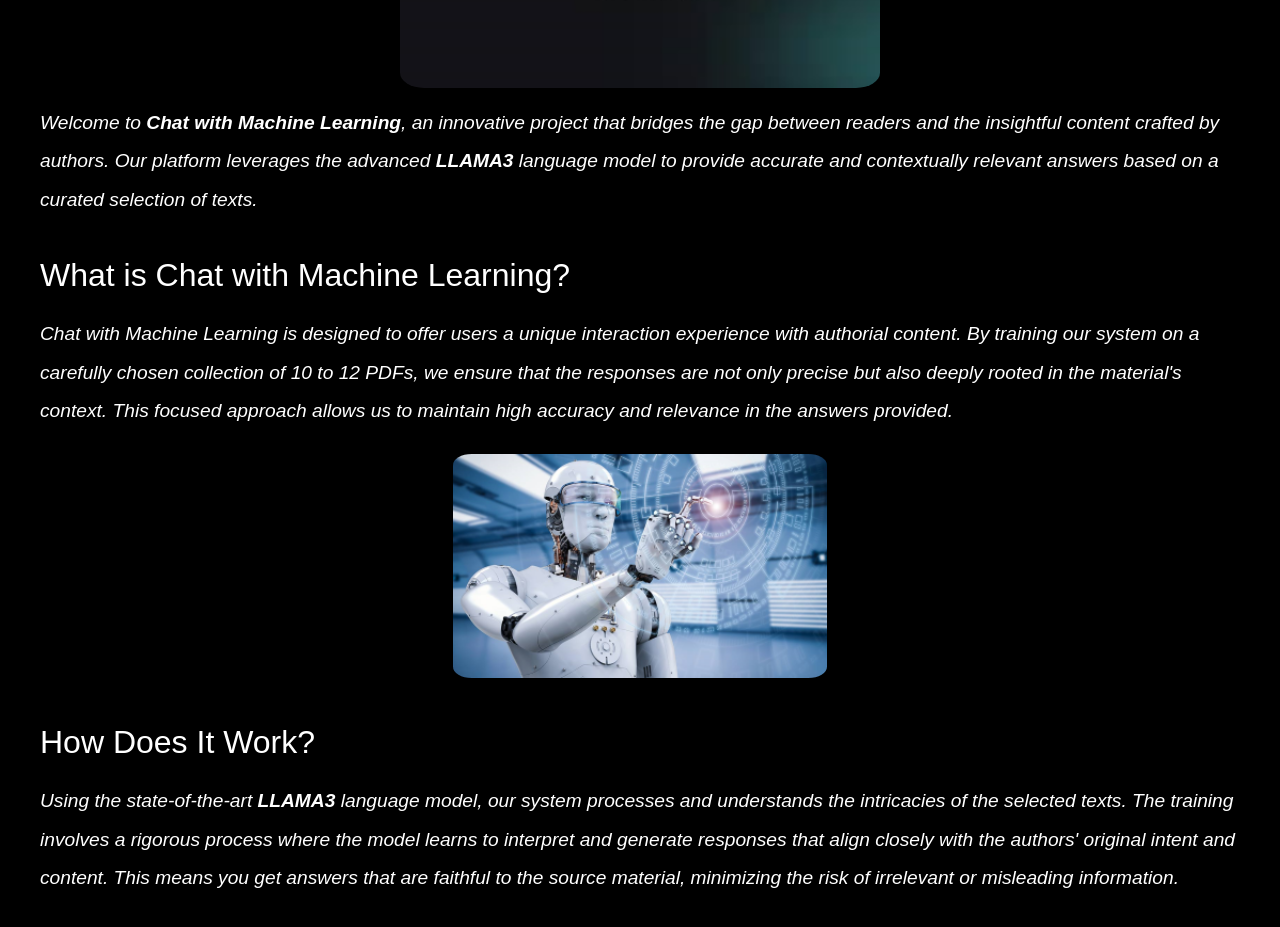
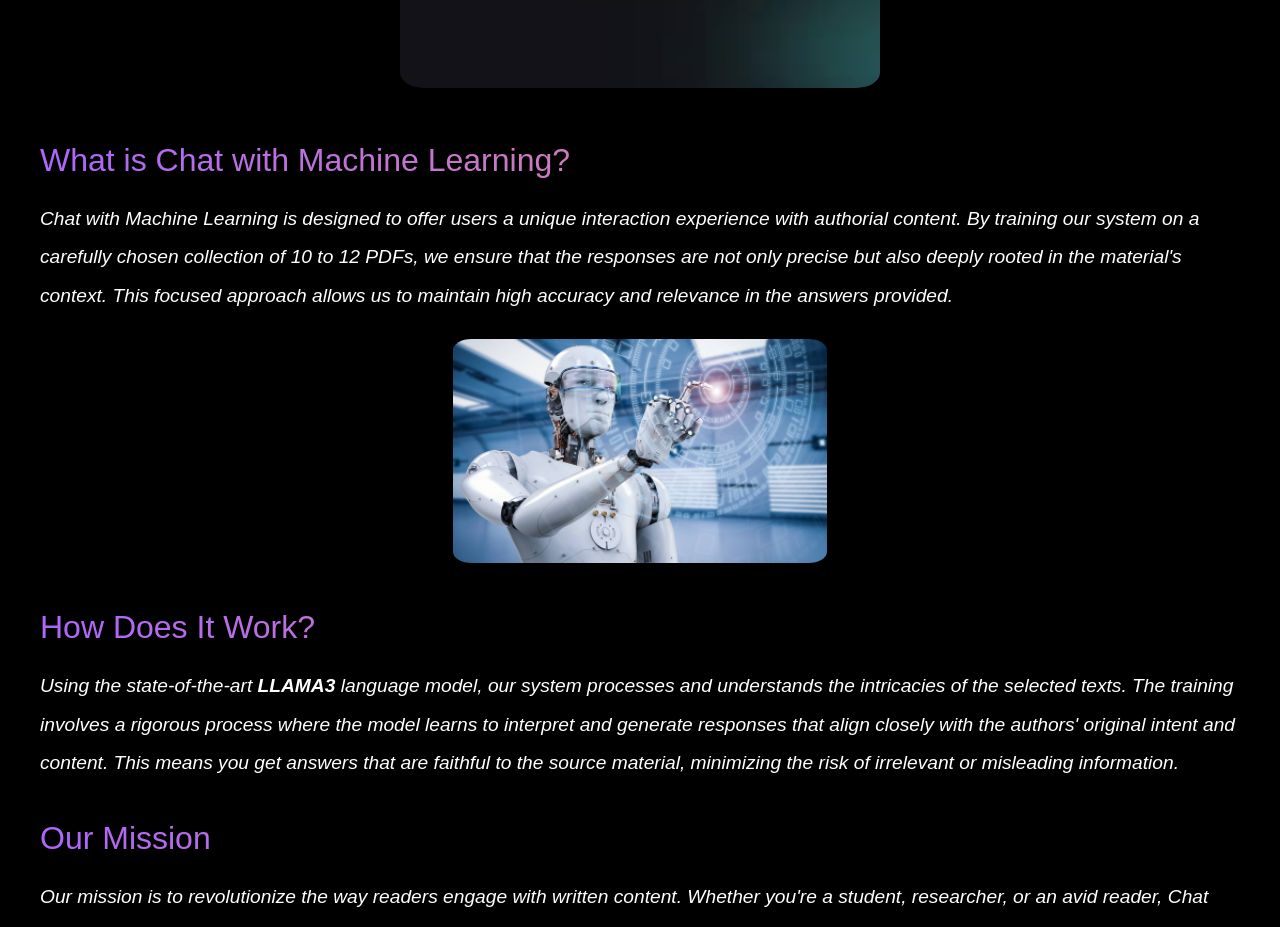
Before and after one commit to v-Shivaprasad/Chat-with-ML, a React (Vite) app in the folder Chat with ML/: page /about in a window 1280 px wide. Shown: the part 416-1343 px from the top of the page. Built offline with nearby package versions, Linux system fonts and the light colour scheme.

Commit message:
about text color changed

```diff
--- a/Chat with ML/src/App.css
+++ b/Chat with ML/src/App.css
@@ -2,10 +2,16 @@
     @apply fill-black bg-none dark:fill-white;
 }
 
-.input_field{
+/* .input_field{
     @layer !border-t-blue-gray-200 focus:!border-t-gray-900;
-}
+} */
 
 .form_tw{
     @apply mt-8 mb-2 w-80 max-w-screen-lg sm:w-96;
 }
+.gradient__text {
+    background: var(--gradient-text);
+    background-clip: text;
+    -webkit-background-clop: text;
+    -webkit-text-fill-color: transparent;
+}
--- a/Chat with ML/src/components/Chat.jsx
+++ b/Chat with ML/src/components/Chat.jsx
@@ -82,7 +82,7 @@ const Chat = () => {
         />
         <button
           type="submit"
-          className="ml-2 mb-2 px-4 py-2 bg-blue-500 text-white rounded-lg"
+          className="ml-2 mb-2 px-4 py-2 bg-white border-2 text-black rounded-lg"
         >
           Send
         </button>
--- a/Chat with ML/src/index.css
+++ b/Chat with ML/src/index.css
@@ -52,6 +52,18 @@
 :root {
   --color-primary: 0, 4, 17;
   /* RGB values for the primary color */
+
+    --font-family: 'Manrope', sans-serif;
+
+    --gradient-text: linear-gradient(89.97deg, #AE67FA 1.84%, #F49867 102.67%);
+    --gradient-bar: linear-gradient(103.22deg, #AE67FA -13.86%, #F49867 99.55%);
+
+    --color-bg: #040C18;
+    --color-footer : #031B34;
+    --color-blog: #042c54;
+    --color-text: #81AFDD;
+    --color-subtext: #FF8A71;
+
 }
 
 .bg-primary-97 {
@@ -65,7 +77,7 @@
 }
 
 .bg-primary-95 {
-  --tw-bg-opacity: 0.95;
+  --tw-bg-opacity: 0.40;
   background-color: rgba(var(--color-primary), var(--tw-bg-opacity));
 }
 
--- a/Chat with ML/src/pages/About.jsx
+++ b/Chat with ML/src/pages/About.jsx
@@ -17,16 +17,16 @@ const About = () => {
     <>
       <Navbar />
       <div className="about-container">
-        <h1 className="about-title">About us ..</h1>
+        <h1 className="about-title ">About us ..</h1>
         <div className="llama">
         <img src={llamaImage} alt="LLaMA3" className="about-image-inline" />
         </div>
         <div className="about-content">
-          <div className="about-text">
-            <p className="about-description">
-              Welcome to <strong>Chat with Machine Learning</strong>, an innovative project that bridges the gap between readers and the insightful content crafted by authors. Our platform leverages the advanced <strong>LLAMA3</strong> language model to provide accurate and contextually relevant answers based on a curated selection of texts.
+          <div className="about-text ">
+            <p className="about-description ">
+              {/* Welcome to <strong>Chat with Machine Learning</strong>, an innovative project that bridges the gap between readers and the insightful content crafted by authors. Our platform leverages the advanced <strong>LLAMA3</strong> language model to provide accurate and contextually relevant answers based on a curated selection of texts. */}
             </p>
-            <h2 className="about-subtitle">What is Chat with Machine Learning?</h2>
+            <h2 className="about-subtitle gradient__text">What is Chat with Machine Learning?</h2>
             <div>
             <p className="about-description">
               Chat with Machine Learning is designed to offer users a unique interaction experience with authorial content. By training our system on a carefully chosen collection of 10 to 12 PDFs, we ensure that the responses are not only precise but also deeply rooted in the material's context. This focused approach allows us to maintain high accuracy and relevance in the answers provided.
@@ -36,11 +36,11 @@ const About = () => {
             <img src={machine4Image} alt="Machine Learning" className="about-image-inline" />
             </div>
             </div>
-            <h2 className="about-subtitle">How Does It Work?</h2>
+            <h2 className="about-subtitle gradient__text">How Does It Work?</h2>
             <p className="about-description">
               Using the state-of-the-art <strong>LLAMA3</strong> language model, our system processes and understands the intricacies of the selected texts. The training involves a rigorous process where the model learns to interpret and generate responses that align closely with the authors' original intent and content. This means you get answers that are faithful to the source material, minimizing the risk of irrelevant or misleading information.
             </p>
-            <h2 className="about-subtitle">Our Mission</h2>
+            <h2 className="about-subtitle gradient__text">Our Mission</h2>
             <p className="about-description">
               Our mission is to revolutionize the way readers engage with written content. Whether you're a student, researcher, or an avid reader, Chat with Machine Learning aims to enhance your understanding and exploration of complex texts. We believe in the power of knowledge and are committed to making it more accessible, interactive, and engaging for everyone.
             </p>
@@ -49,7 +49,7 @@ const About = () => {
             <img src={machine3Image} alt="Machine Learning" className="about-image-inline" />
             </div>
             </div>
-            <h2 className="about-subtitle">Key Features</h2>
+            <h2 className="about-subtitle gradient__text">Key Features</h2>
             <p className="about-description">
               <strong>Accuracy:</strong> Our responses are generated using a highly trained model that ensures precision and relevance.
               <br />
@@ -64,9 +64,9 @@ const About = () => {
         </div>
         {showMore && (
           <div className="about-more">
-            {<><h2 className="about-subtitle">Why Choose Chat with Machine Learning?</h2><p className="about-description">
+            {<><h2 className="about-subtitle gradient__text">Why Choose Chat with Machine Learning?</h2><p className="about-description">
               Chat with Machine Learning is not just another AI-based question-and-answer platform. It is a specialized tool designed to respect and preserve the integrity of the original texts. Our selective training approach ensures that you get high-quality, contextually appropriate answers that enhance your reading and comprehension experience.
-            </p><h2 className="about-subtitle">Join Us on Our Journey</h2><p className="about-description">
+            </p><h2 className="about-subtitle gradient__text">Join Us on Our Journey</h2><p className="about-description">
                 Thank you for choosing Chat with Machine Learningr. We are excited to have you on board as we explore new frontiers in digital reading and comprehension. Together, we can unlock the full potential of textual knowledge and make learning more interactive and enjoyable.
               </p><p className="about-description">
                 Explore the depth of knowledge within our trained documents and experience a new way of engaging with textual information. Whether for academic purposes or personal curiosity, Chat with Author is here to provide you with the most accurate and insightful answers.
--- a/Chat with ML/tailwind.config.js
+++ b/Chat with ML/tailwind.config.js
@@ -12,6 +12,7 @@ export default {
     extend: {
       colors: {
         'primary-97': 'rgba(var(--color-primary), 0.97)',
+        'primary-95': 'rgba(var(--color-primary), 0.95)',
           'chatMsg': 'radial-gradient(circle at 11% 38%, #030715F0 27%, #030715ED 64%, #010A30 100%)',
      },
     },
```
Also changed, not shown: 1 other file (tests, documents, lock files or other folders).
